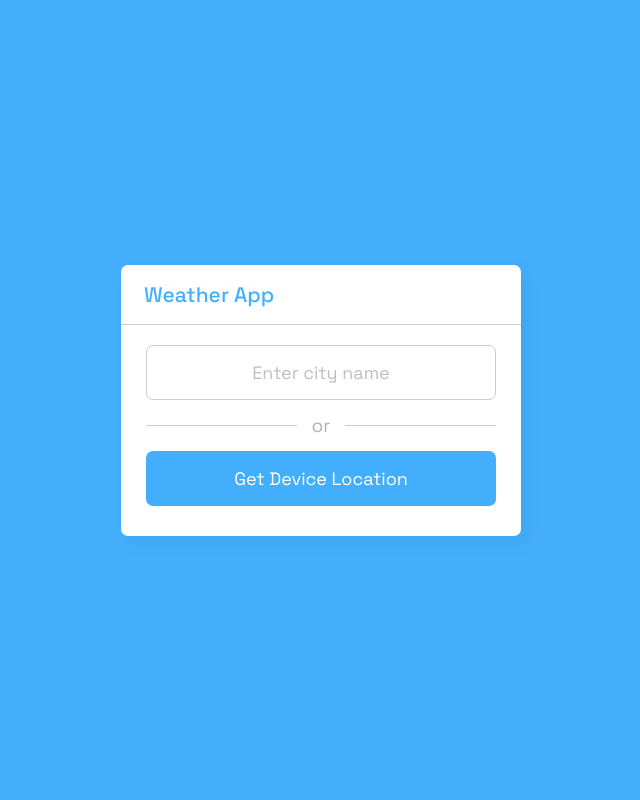
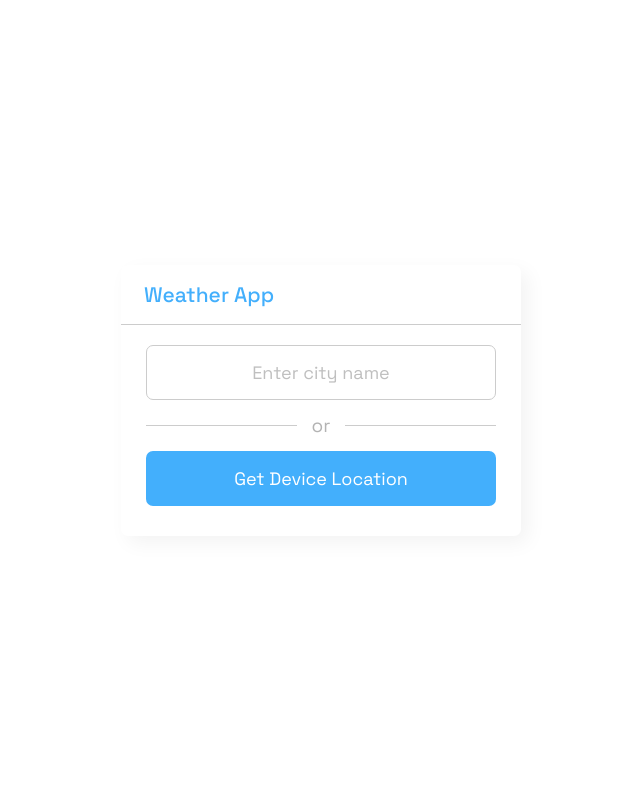
Before and after one commit to platformerdotio/uhhsome, a PHP site: page /assets/weatherpage/index.html in a window 1280 px wide. Shown: the whole page, without its empty margins (319-959 px from the left). Run offline with PHP 8.4, Linux system fonts and the light colour scheme.

Commit message:
Update weather.css

```diff
--- a/css/weather.css
+++ b/css/weather.css
@@ -10,7 +10,6 @@ body{
   align-items: center;
   justify-content: center;
   min-height: 100vh;
-  background: #43AFFC;
 }
 ::selection{
   color: #fff;
```
